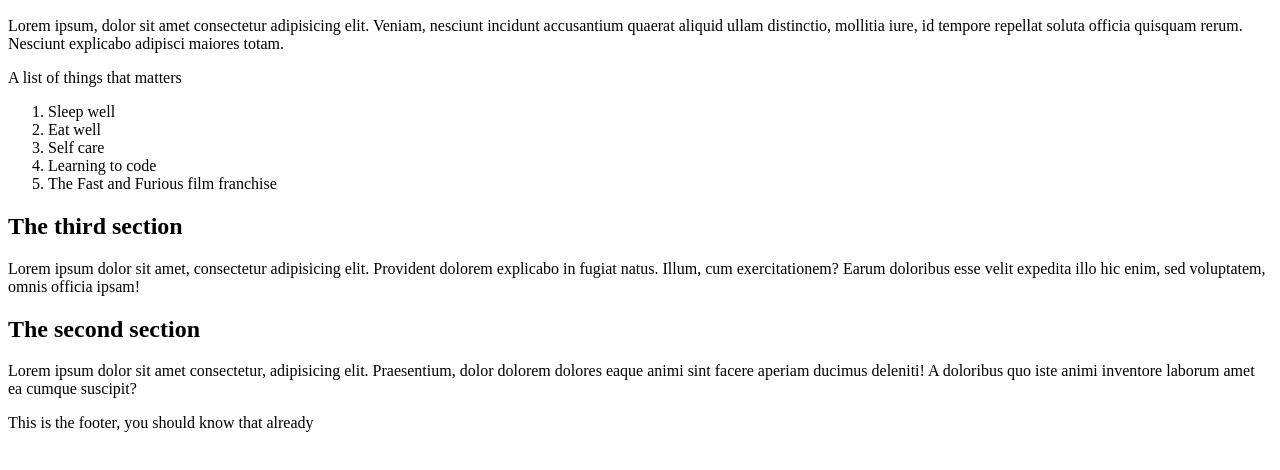
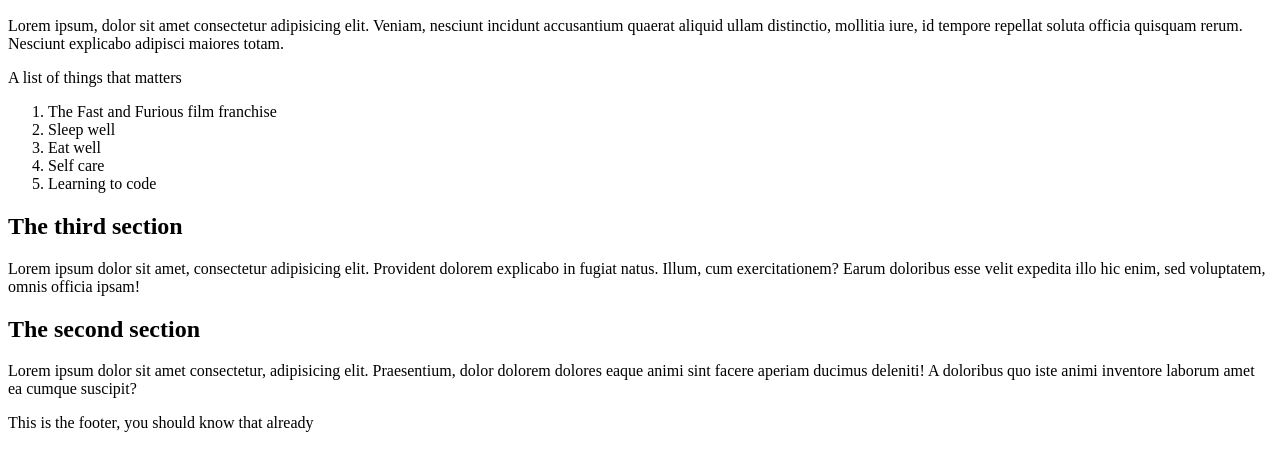
Before and after one commit to becodeorg/verou-3-dom-exploration-cskeith-hub, a plain HTML site: page 4.Navigate/index.html in a window 1280 px wide. Shown: the part 110-580 px from the top of the page. Drawn offline with Linux system fonts and the light colour scheme.

Commit message:
Finish exercise 1
Select the last child of the <ol> tag and put it at the beginning of the list

```diff
--- a/4.Navigate/index.html
+++ b/4.Navigate/index.html
@@ -57,8 +57,8 @@
     <footer>
         This is the footer, you should know that already
     </footer>
-    <script>
-        src = "script.js"
+    <script src = "script.js">
+
     </script>
 </body>
 
--- a/4.Navigate/script.js
+++ b/4.Navigate/script.js
@@ -0,0 +1,18 @@
+const section = document.querySelector('section');
+const sectionsChildren = section.children;
+
+console.log(sectionsChildren);
+
+const ol = sectionsChildren[3];
+
+console.log(ol);
+
+const firstItem = ol.children[0];
+
+console.log(firstItem);
+
+const lastItem = ol.children[4];
+
+console.log(lastItem);
+
+ol.insertBefore(lastItem, firstItem);
```
